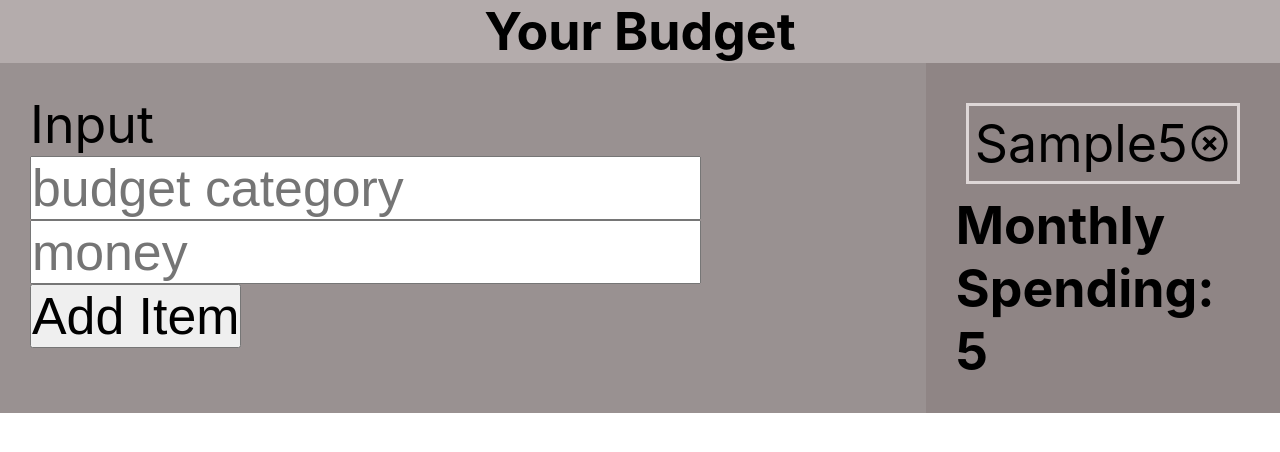
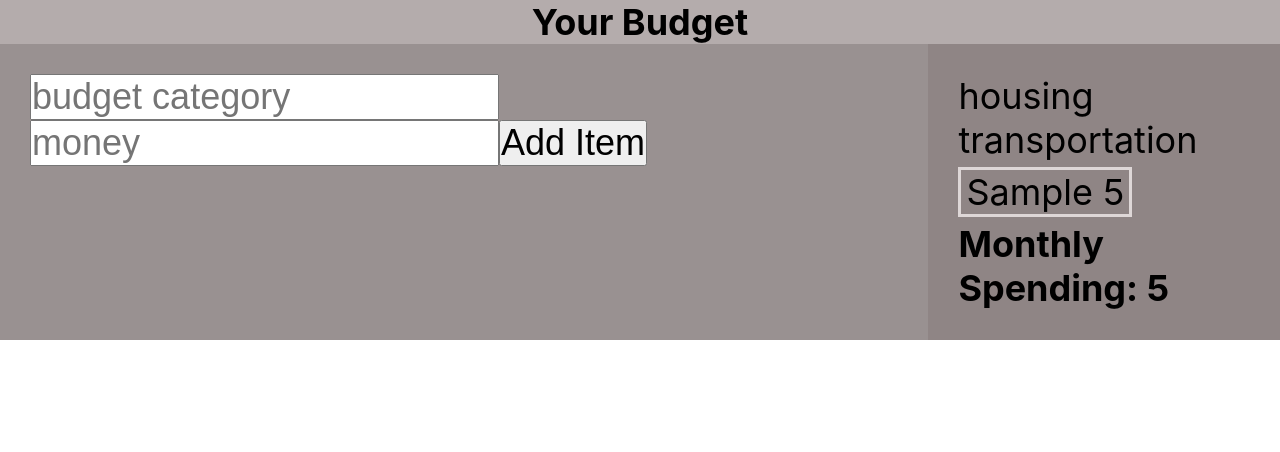
Before and after one commit to PhilCodesNow/budget-app, a React (Create React App) app: page / in a window 1280 px wide. Both pictures are taken after typing "Sample", "5" into the empty fields and a click on the button "Add Item". Shown: the top 452 px of the page. Built offline with nearby package versions, Linux system fonts and the light colour scheme.

Commit message:
added beginnings of category selection

```diff
--- a/src/App.css
+++ b/src/App.css
@@ -1,7 +1,7 @@
 * {
   margin: 0;
   padding: 0;
-  font-size: 1.8rem;
+  font-size: 1.5rem;
 }
 .app__body {
   display: flex;
--- a/src/App.js
+++ b/src/App.js
@@ -13,6 +13,8 @@ function App() {
   const budgetItemRef = useRef()
   const budgetItemPriceRef = useRef()
   const [budgetItems, setBudgetItems] = useState([])
+
+  const [budgetCategories, setBudgetCategories] = useState(['housing', 'transportation'])
 
   function handleAddBudgetItem(e) {
     const name = budgetItemRef.current.value
@@ -41,10 +43,12 @@ function App() {
         budgetItemPriceRef={budgetItemPriceRef}
         budgetItemRef={budgetItemRef}
         handleAddBudgetItem={handleAddBudgetItem}
+        budgetCategories={budgetCategories}
         />
         <Output
         budgetItems={budgetItems}
         setBudgetItems={setBudgetItems}
+        budgetCategories={budgetCategories}
         />
       </div>
     </div>
--- a/src/Input.js
+++ b/src/Input.js
@@ -5,7 +5,7 @@ function Input({ budgetItemRef, handleAddBudgetItem, budgetItemPriceRef}) {
     return (
         <div className="input">
             <div className="input__header">
-                Input
+
             </div>
             <div className="input__addBudgetItem">
                 <input ref={budgetItemRef} type='text' placeholder='budget category'/>
--- a/src/Output.css
+++ b/src/Output.css
@@ -3,14 +3,35 @@
     padding: 30px;
 }
 .output__item {
+    margin: 8px 0;
+}
+.output__item div {
+    display: inline;
+}
+
+.output__item__delete .MuiSvgIcon-root{
+    display: none;
+}
+.output__item__box {
     min-width: 20vw;
-    border: 3px solid rgb(222, 215, 215);
-    margin: 10px;
-    padding: 6px;
     display: flex;
     justify-content: space-between;
     align-items: center;
+    border: 3px solid rgb(222, 215, 215);
 }
-.output__item > div{
-    display: inline;
+
+.output__item__name {
+    display: flex;
+    justify-content: space-around;
+    align-items: center;
+    margin: 5px;
 }
+.output__item__price {
+    display: flex;
+    justify-content: space-around;
+    align-items: center;
+    margin: 5px;
+}
+.output__item__key > div {
+    padding: 0 10px;
+}
--- a/src/Output.js
+++ b/src/Output.js
@@ -4,9 +4,9 @@ import HighlightOffIcon from '@material-ui/icons/HighlightOff';
 
 
 
-function Output({ budgetItems, setBudgetItems }) {
+function Output({ budgetItems, setBudgetItems, budgetCategories }) {
 
-    let [newBudgetItems, setNewBudgetItems] = useState([...budgetItems])
+    // let [newBudgetItems, setNewBudgetItems] = useState([...budgetItems])
 
 
     let deleteBudgetItem = (i) =>{
@@ -23,23 +23,44 @@ function Output({ budgetItems, setBudgetItems }) {
         totalPrice = currentPrice
     })
 
+    // function makeHoverClass(e){
+    //     document.getElementsByClassName('output__item__delete > MuiSvgIcon-root').style.display = 'block';
+    // }
+    // function leaveHoverClass(e){
+    //     e.target.style.background = 'white'
+    // }
 
     return (
         <div className="output">
                                         {
+                                budgetCategories.map((category, index) =>{
+                                    return <div key={index}>
+                                                <div>{category}</div>
+                                            </div>
+                                })
+                            }
+        {
             budgetItems.map((Item, index) =>{
-                return <div className="output__item"
+                return <div className="output__item">
+                            <div className="output__item__box"
+                            // onMouseEnter={makeHoverClass}
+                            // onMouseLeave={leaveHoverClass}
+                        >
+                                <div className="output__item__name"
                                 key={index}
                                 >
                                     <div>{Item.name}</div>
+                                </div>
+                                <div className="output__item__price"
+                                key={index}
+                                >
                                     <div>{Item.price}</div>
-                        {/* <HighlightOffIcon onClick={() =>{
-                            console.log(budgetItems)
-                            budgetItems.splice(index, 1)
-                        }}
-                        /> */}
+                                </div>
+                            </div>
+                            <div className="output__item__delete">
+                                <HighlightOffIcon onClick={deleteBudgetItem.bind(deleteBudgetItem, index)} />
+                            </div>
 
-                        <HighlightOffIcon onClick={deleteBudgetItem.bind(deleteBudgetItem, index)} />
                         </div>
             })
         }
```
Also changed, not shown: 1 other file (tests, documents, lock files or other folders). Lines whose indentation alone changed are shown as unchanged.
